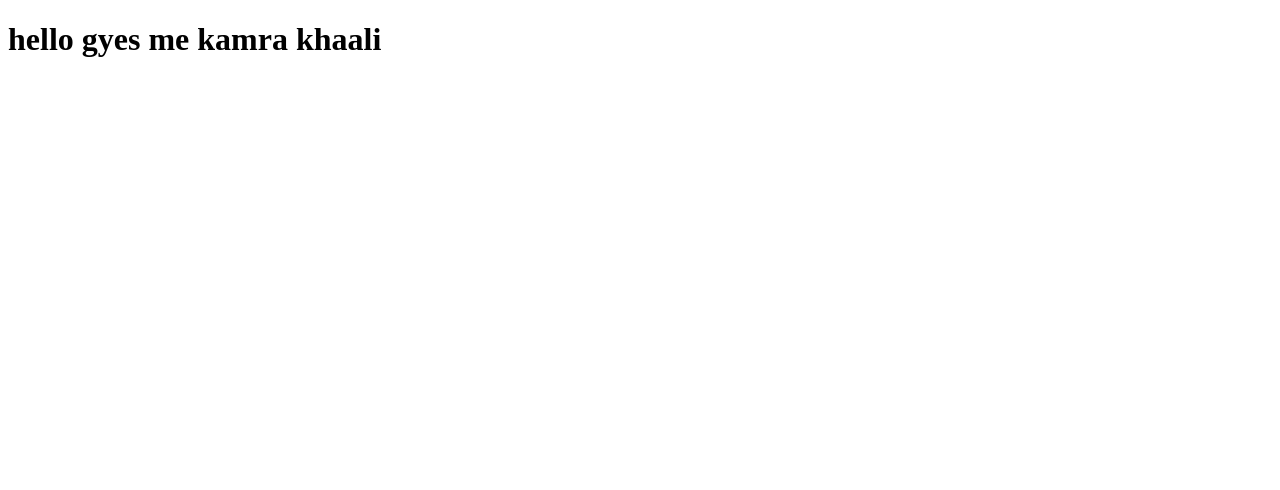
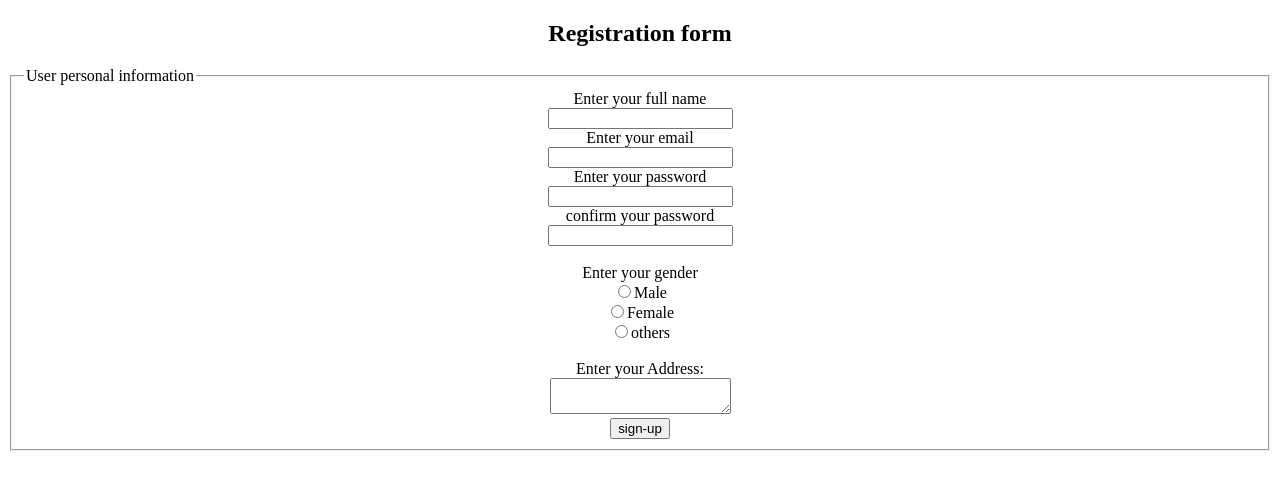
Before and after one commit to salluddin/gitPractise1, a plain HTML site: page index.html in a window 1280 px wide. Drawn offline with Linux system fonts and the light colour scheme.

Commit message:
index new changes

```diff
--- a/index.html
+++ b/index.html
@@ -1,12 +1,35 @@
 <!DOCTYPE html>
 <html lang="en">
-<head>
     <meta charset="UTF-8">
     <meta http-equiv="X-UA-Compatible" content="IE=edge">
     <meta name="viewport" content="width=device-width, initial-scale=1.0">
     <title>Document</title>
 </head>
 <body>
-    <h1>hello gyes me kamra khaali</h1>
+    <div align="center">
+        <h2>Registration form</h2>
+        <form>
+         <fieldset>
+            <legend>User personal information</legend>
+            <label>Enter your full name</label><br>
+            <input type="text" name="name"><br>
+             <label>Enter your email</label><br>
+             <input type="email" name="email"><br>
+             <label>Enter your password</label><br>
+             <input type="password" name="pass"><br>
+             <label>confirm your password</label><br>
+             <input type="password" name="pass"><br>
+             <br><label>Enter your gender</label><br>
+             <input type="radio" id="gender" name="gender" value="male"/>Male  <br>
+             <input type="radio" id="gender" name="gender" value="female"/>Female <br/>
+             <input type="radio" id="gender" name="gender" value="others"/>others <br/>
+              <br>Enter your Address:<br>
+             <textarea></textarea><br>
+             <input type="submit" value="sign-up">
+         </fieldset>
+      </form>
+    </div>
+
+
 </body>
 </html>
```
